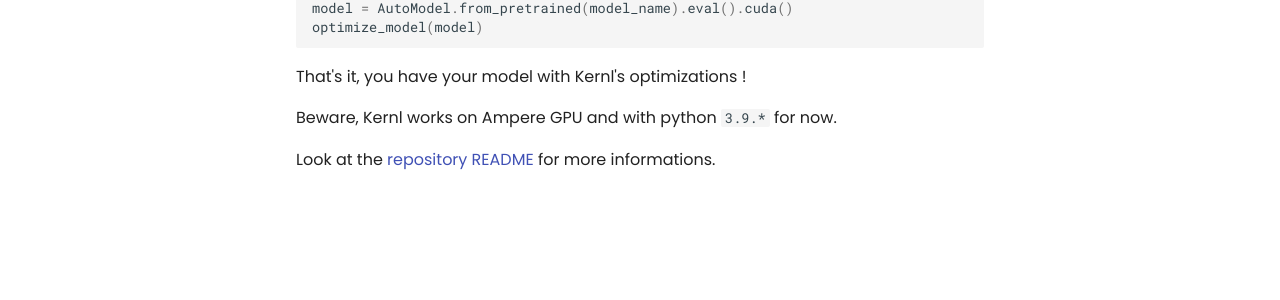
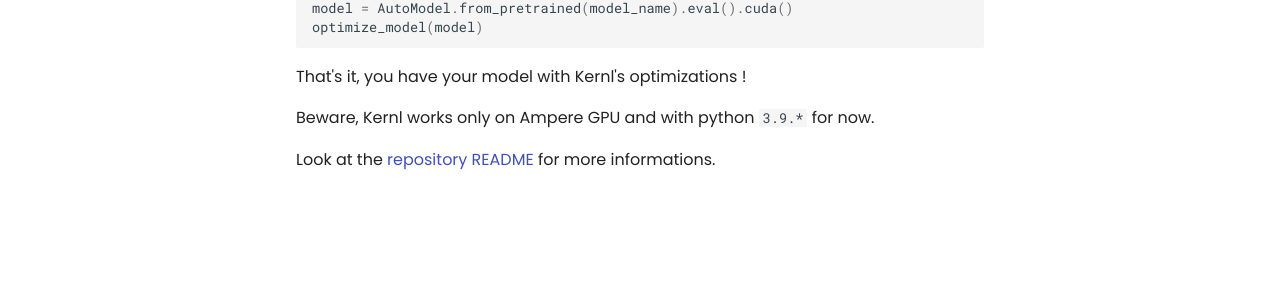
Before and after one commit to ELS-RD/kernl, an MkDocs documentation site: the page built from docs/get-started/start.md, in a window 1280 px wide. Shown: the part 462-762 px from the top of the page. Built offline with MkDocs 1.6.1 and Material for MkDocs 9.7.7, drawn with Linux system fonts in a browser that asks for light colours; comment, search, counter and statistics services are not loaded.

Commit message:
docs: some mispell fixes

```diff
--- a/docs/get-started/start.md
+++ b/docs/get-started/start.md
@@ -18,6 +18,6 @@
 
 That's it, you have your model with Kernl's optimizations !
 
-Beware, Kernl works on Ampere GPU and with python `3.9.*` for now.
+Beware, Kernl works only on Ampere GPU and with python `3.9.*` for now.
 
 Look at the [repository README](https://github.com/ELS-RD/kernl#readme) for more informations.
```
Also changed, not shown: docs/tutorial/support-new-model.md (+4 -4 lines).
